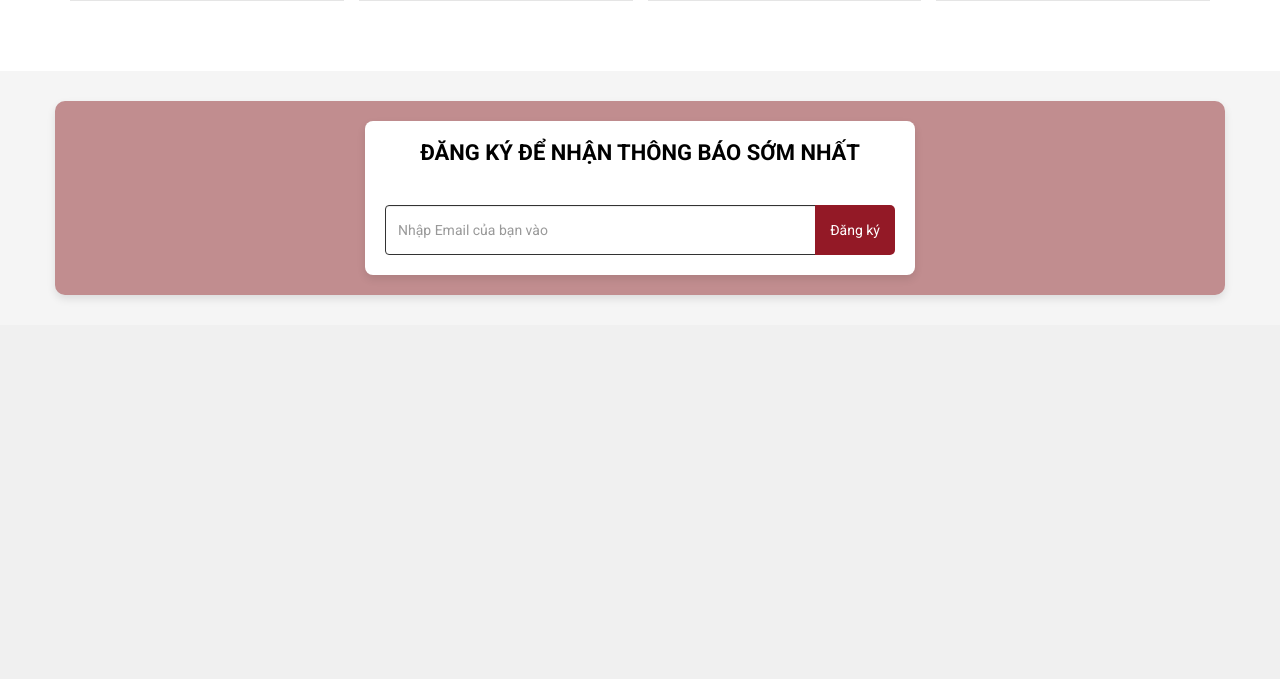
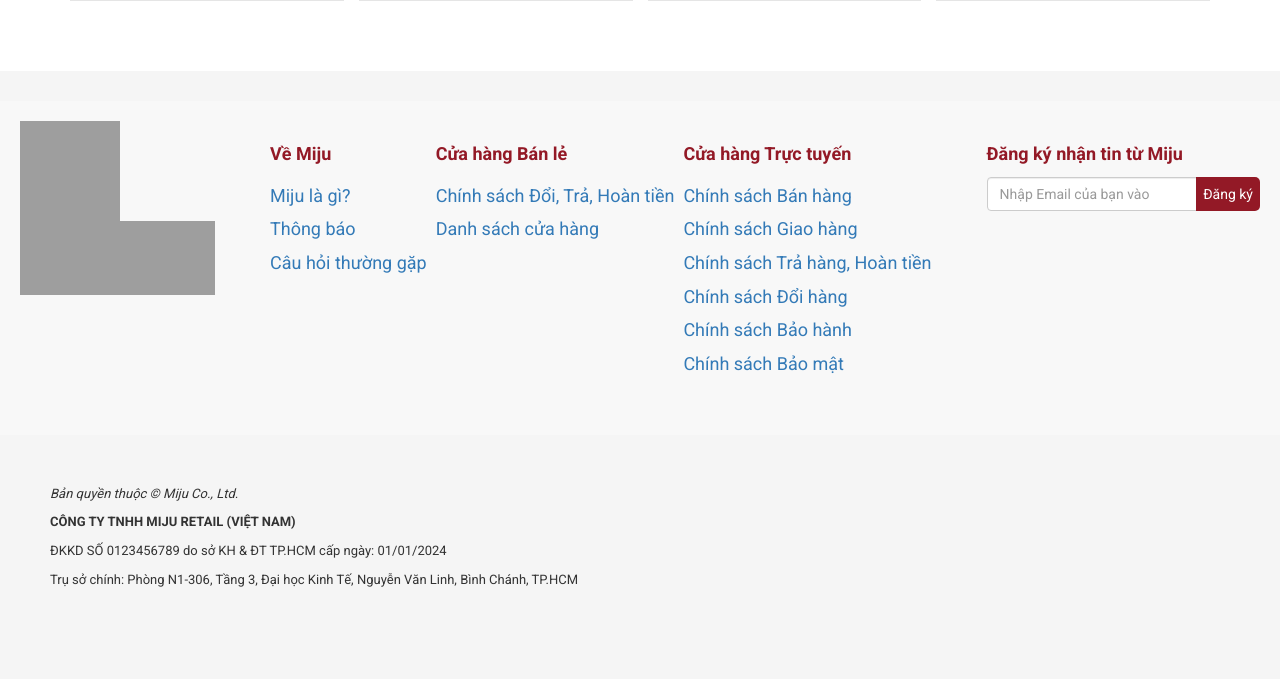
Before and after one commit to viphan31221021781/PTUD_Nhom2_CK, a PHP site: page /index.php in a window 1280 px wide. Shown: the part 3317-3996 px from the top of the page. Before the commit the page ends 3614 px from the top, so only its background shows below. Run offline with PHP 8.4, Linux system fonts and the light colour scheme; data comes from the database, SQL or seed files in the repository; data that the repository does not hold is empty; some libraries are stand-ins or nearby versions; grey boxes are pictures that could not be loaded.

Commit message:
Update footer.php

```diff
--- a/footer.php
+++ b/footer.php
@@ -35,24 +35,12 @@ foreach ($result as $row)
 
 
 
-
-
-
-
-
-
-
-
 .home-newsletter .single {
    background-color: #ffffff; /* Màu nền trắng cho phần form */
    padding: 20px; /* Khoảng cách trong form */
    border-radius: 8px; /* Bo góc */
    box-shadow: 0 4px 8px rgba(0, 0, 0, 0.1); /* Tạo bóng cho phần form */
 }
-
-
-
-
 
 
 
@@ -68,17 +56,9 @@ foreach ($result as $row)
 
 
 
-
-
-
-
 .home-newsletter .input-group input {
    border-radius: 4px; /* Bo góc cho ô nhập liệu */
 }
-
-
-
-
 
 
 
@@ -100,10 +80,6 @@ foreach ($result as $row)
 
 
 
-
-
-
-
 .home-newsletter .btn-theme:hover {
    background-color: #e67e22; /* Màu nền khi hover nút đăng ký */
 }
@@ -114,19 +90,162 @@ foreach ($result as $row)
 }
 
 
+/* Đối với chế độ mặc định (mobile-first) */
+.flex {
+   display: flex; /* Thiết lập flexbox */
+}
+
+
+.flex-col {
+   flex-direction: column; /* Đặt các phần tử trong container theo chiều dọc */
+}
+
+
+/* Đối với chế độ màn hình rộng hơn (đối với kích thước màn hình lớn hơn 'md') */
+@media (min-width: 768px) {
+   .md\:flex-row {
+       flex-direction: row; /* Đặt các phần tử trong container theo chiều ngang khi màn hình lớn hơn hoặc bằng 768px */
+   }
+}
+
+
+/* Căn chỉnh các phần tử theo chiều ngang với khoảng cách đều */
+.justify-between {
+   justify-content: space-between; /* Tạo khoảng cách đều giữa các phần tử trong container */
+}
+
+
+/* Khoảng cách giữa các phần tử */
+.gap-6 {
+   gap: 3.5rem; /* Khoảng cách giữa các phần tử trong container */
+}
+footer {
+   /* display: flex;  */
+   justify-content: space-between;
+   padding: 20px;
+   background-color: #f8f8f8;
+   width: 100%;
+}
+/* Các lớp của footer-static-block */
+.footer-static-block {
+   font-size: 13px;
+   overflow: hidden;
+   width: 100%;
+}
+
+
+.footer-static-block div {
+   display: flex;
+   justify-content: space-between;
+}
+
+
+.footer-static-block ul {
+   list-style: none;
+   padding: 0;
+}
+
+
+.footer-static-block ul li {
+   margin-bottom: 8px;
+}
+
+
+.footer-static-block ul li strong {
+   display: block;
+   margin-bottom: 16px;
+}
+
+
+.footer-static-block ul:nth-child(2) {
+   margin-bottom: 24px;
+}
 
 
 
 
+/* Các lớp của footer-menu */
+.footer-menu {
+   /* Cỡ chữ 13px */
+   font-size: 13px;
+   /* Thêm các thuộc tính khác nếu cần */
+}
+
+
+/* Các lớp của text-[13px] */
+.text-[13px] {
+   font-size: 13px; /* Cài đặt kích thước chữ 13px */
+}
+
+
+/* Các lớp của overflow-hidden */
+.overflow-hidden {
+   overflow: hidden; /* Ẩn phần nội dung vượt ra ngoài container */
+}
+
+
+/* Các lớp của w-full */
+.w-full {
+   width: 100%; /* Đặt chiều rộng của phần tử chiếm 100% chiều rộng của phần tử cha */
+}
+
+
+/* Lớp undefined có thể bị loại bỏ vì nó không có tác dụng gì trong Tailwind CSS */
+.undefined {
+   /* Không cần phải khai báo gì nếu không có thuộc tính nào */
+}
 
 
 </style>
 <?php if($newsletter_on_off == 1): ?>
 <section class="home-newsletter">
-    <div class="container">
-        <div class="row">
-            <div class="col-md-6 col-md-offset-3">
-                <div class="single">
+   <footer>
+       <div class="flex flex-col md:flex-row justify-between gap-6">
+       <!-- Logo and Certification Section -->
+           <div class="footer-logo-wrapper">
+               <div class="footer-static-block footer-logo text-[13px] overflow-hidden w-full mb-6 md:mb-12">
+               </div>
+               <div class="footer-static-block footer-certificate text-[13px] overflow-hidden w-full undefined">
+               <div style="flex: 1;">
+                   <img src="assets/img/logo.png" alt="MUJI Logo" style="width: 100px; height: 100px;">
+               </div>
+               <div>
+                   <p>
+                   <a href="http://online.gov.vn/Home/WebDetails/123273">
+                       <img src="https://api.muji.com.vn/media/wysiwyg/home_block/logoSaleNoti.png" alt="Đã thông báo bộ công thương" width="195" height="74" loading="lazy">
+                   </a>
+                   </p>
+               </div>
+               </div>
+           </div>
+           <!-- Footer Menu Section -->
+           <div class="footer-static-block footer-menu text-[13px] overflow-hidden w-full undefined" style="justify-content: space-between;
+   padding: 20px; ">
+               <div style="font-size: 18px;">
+               <ul>
+                   <li style="color: #931926"><strong>Về Miju</strong></li>
+                   <li><a title="Miju là gì?" href="/ptud_nhom2_ck/about.php">Miju là gì?</a></li>
+                   <li><a href=#>Thông báo</a></li>
+                   <li><a title="Câu hỏi thường gặp" href="/ptud_nhom2_ck/faq.php">Câu hỏi thường gặp</a></li>
+               </ul>
+               <ul style="margin-bottom: 24px;">
+                   <li style="color: #931926"><strong>Cửa hàng Bán lẻ</strong></li>
+                   <li><a title="Chính sách Đổi, Trả, Hoàn tiền" href=#>Chính sách Đổi, Trả, Hoàn tiền</a></li>
+                   <li><a title="Danh sách cửa hàng" href=#>Danh sách cửa hàng</a></li>
+               </ul>
+               <ul>
+                   <li style="color: #931926"><strong>Cửa hàng Trực tuyến</strong></li>
+                   <li><a title="Chính sách Bán hàng" href=#>Chính sách Bán hàng</a></li>
+                   <li><a title="Chính sách Giao hàng" href=#>Chính sách Giao hàng</a></li>
+                   <li><a title="Chính sách Trả hàng Hoàn tiền" href=#>Chính sách Trả hàng, Hoàn tiền</a></li>
+                   <li><a title="Chính sách Đổi hàng" href=#>Chính sách Đổi hàng</a></li>
+                   <li><a title="Chính sách Bảo hành" href=#>Chính sách Bảo hành</a></li>
+                   <li><a title="Chính sách Bảo mật" href=#>Chính sách Bảo mật</a></li>
+               </ul>
+               </div>
+           </div>
+           <!-- Subscribe Section -->
+           <div class="footer-subscribe-wrapper" style="padding-top: 20px; width: 40%;">
                    <?php
            if(isset($_POST['form_subscribe']))
            {
@@ -161,26 +280,14 @@ foreach ($result as $row)
 
 
 
-
-
-
-
                            // Getting current date
                            $current_date = date('Y-m-d');
 
 
 
 
-
-
-
-
                            // Getting current date and time
                            $current_date_time = date('Y-m-d H:i:s');
-
-
-
-
 
 
 
@@ -192,20 +299,12 @@ foreach ($result as $row)
 
 
 
-
-
-
-
                            // Sending Confirmation Email
                            $to = $_POST['email_subscribe'];
-                            $subject = 'Xác nhận đăng ký email';
+                           $subject = 'Subscriber Email Confirmation';
 
                            // Getting the url of the verification link
                            $verification_url = BASE_URL.'verify.php?email='.$to.'&key='.$key;
-
-
-
-
 
 
 
@@ -220,10 +319,6 @@ Liên kết này chỉ có hiệu lực trong 24 giờ.
 
 
 
-
-
-
-
                            $headers = 'From: ' . $contact_email . "\r\n" .
                                   'Reply-To: ' . $contact_email . "\r\n" .
                                   'X-Mailer: PHP/' . phpversion() . "\r\n" .
@@ -233,16 +328,8 @@ Liên kết này chỉ có hiệu lực trong 24 giờ.
 
 
 
-
-
-
-
                            // Sending the email
                            mail($to, $subject, $message, $headers);
-
-
-
-
 
 
 
@@ -261,11 +348,11 @@ Liên kết này chỉ có hiệu lực trong 24 giờ.
            ?>
                <form action="" method="post">
                    <?php $csrf->echoInputField(); ?>
-                    <h2>Đăng ký để nhận thông báo sớm nhất</h2>
+                   <p style="color: #931926; font-size: 18px"><strong>Đăng ký nhận tin từ Miju</strong></p>
                    <div class="input-group">
                        <input type="email" class="form-control" placeholder="<?php echo "Nhập Email của bạn vào"; ?>" name="email_subscribe">
                        <span class="input-group-btn">
-                        <button class="btn btn-theme" type="submit" name="form_subscribe"><?php echo "Đăng ký"; ?></button>
+                       <button class="btn btn-theme" type="submit" name="form_subscribe" style="padding: 7px;"><?php echo "Đăng ký"; ?></button>
                        </span>
                    </div>
                </div>
@@ -273,36 +360,17 @@ Liên kết này chỉ có hiệu lực trong 24 giờ.
            </div>
        </div>
    </div>
+           </div>
+       </div>
+   </footer>
+   <div style="padding:50px">
+               <p style="font-size: 13px; text-align: left;"><em>Bản quyền thuộc © Miju Co., Ltd.</em></p>
+               <p style="font-size: 13px; text-align: left;"><strong>CÔNG TY TNHH MIJU RETAIL (VIỆT NAM)</strong></p>
+               <p style="font-size: 13px; text-align: left;">ĐKKD SỐ 0123456789 do sở KH & ĐT TP.HCM cấp ngày: 01/01/2024</p>
+               <p style="font-size: 13px; text-align: left;">Trụ sở chính: Phòng N1-306, Tầng 3, Đại học Kinh Tế, Nguyễn Văn Linh, Bình Chánh, TP.HCM</p>
+           </div>
 </section>
 <?php endif; ?>
-
-
-
-
-
-
-
-
-<!-- <div class="footer-bottom">
-    <div class="container">
-        <div class="row">
-            <div class="col-md-12 copyright">
-                <?php echo $footer_copyright; ?>
-            </div>
-        </div>
-    </div>
-</div> -->
-
-
-
-
-
-
-
-
-<!-- <a href="#" class="scrollup">
-    <i class="fa fa-angle-up"></i>
-</a> -->
 
 
 
@@ -320,10 +388,6 @@ foreach ($result as $row) {
    $stripe_secret_key = $row['stripe_secret_key'];
 }
 ?>
-
-
-
-
 
 
 
@@ -352,17 +416,9 @@ foreach ($result as $row) {
 
 
 
-
-
-
-
        $('#paypal_form').hide();
        $('#stripe_form').hide();
        $('#bank_form').hide();
-
-
-
-
 
 
 
@@ -388,10 +444,6 @@ foreach ($result as $row) {
            }
        });
    });
-
-
-
-
 
 
 
```
Lines whose indentation alone changed are shown as unchanged.
